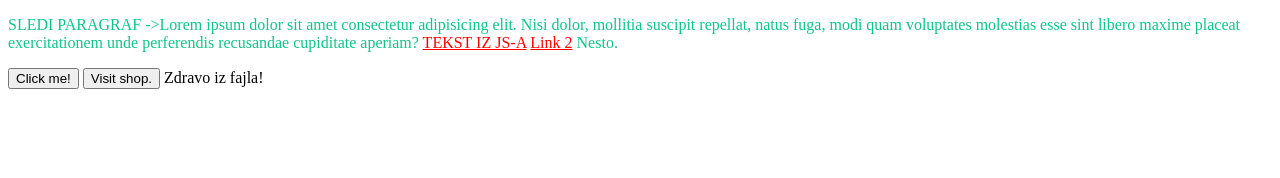
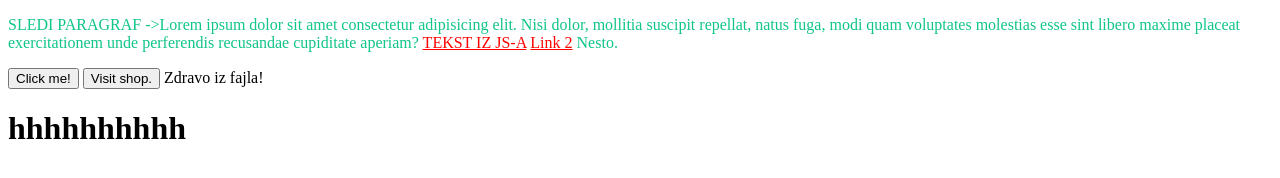
Before and after one commit to JelisavetaR/ItehV, a plain HTML site: page index.html in a window 1280 px wide. Drawn offline with Linux system fonts and the light colour scheme.

Commit message:
Dodala h1

```diff
--- a/index.html
+++ b/index.html
@@ -20,5 +20,6 @@
         // document.write("Zdravo svete!");
         /* */
     </script>
+    <h1>hhhhhhhhhh</h1>
 </body>
 </html>
```
